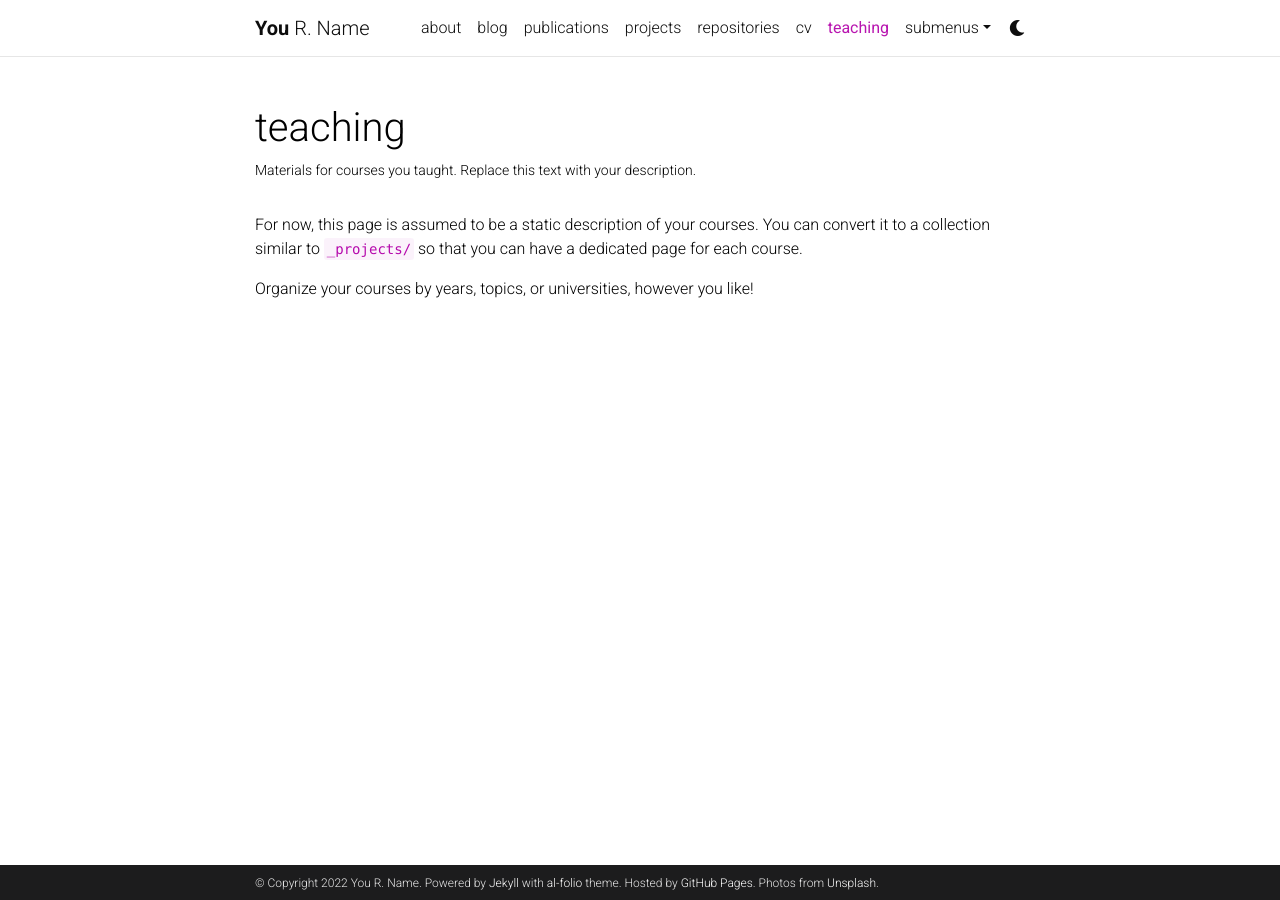
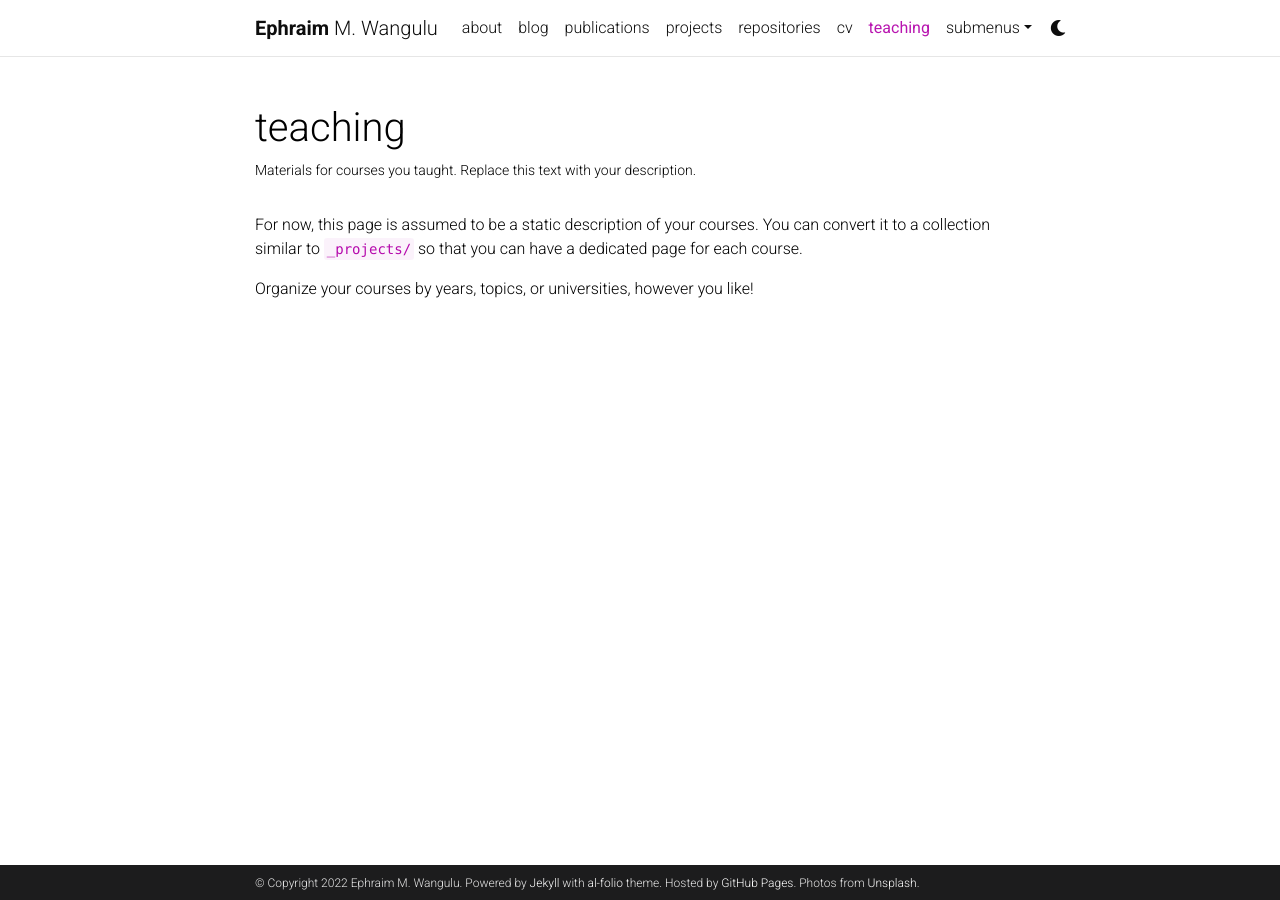
Before and after one commit to efuraimuJS/efuraimujs.github.io, a Jekyll site: the page built from _pages/teaching.md, in a window 1280 px wide. Built offline with Jekyll 4.4.1, drawn with Linux system fonts in a browser that asks for light colours; comment, search, counter and statistics services are not loaded; a style sheet for code colours, icons or effects is not loaded.

Commit message:
modifying _config file

```diff
--- a/_config.yml
+++ b/_config.yml
@@ -3,10 +3,10 @@
 # -----------------------------------------------------------------------------
 
 title: blank # the website title (if blank, full name will be used instead)
-first_name: You
-middle_name: R.
-last_name: Name
-email: you@example.com
+first_name: Ephraim
+middle_name: M.
+last_name: Wangulu
+email: efuraimu.js@gmail.com
 description: > # the ">" symbol means to ignore newlines until "footer_text:"
   A simple, whitespace theme for academics. Based on [*folio](https://github.com/bogoli/-folio) design.
 footer_text: >
@@ -18,8 +18,8 @@ keywords: jekyll, jekyll-theme, academic-website, portfolio-website  # add your
 lang: en # the language of your site (for example: en, fr, cn, ru, etc.)
 icon: ⚛️  # the emoji used as the favicon (alternatively, provide image name in /assets/img/)
 
-url: https://alshedivat.github.io # the base hostname & protocol for your site
-baseurl: /al-folio # the subpath of your site, e.g. /blog/
+url: https://efuraimujs.github.io # the base hostname & protocol for your site
+baseurl: / # the subpath of your site, e.g. /blog/
 last_updated: false # set to true if you want to display last updated in the footer
 impressum_path:  # set to path to include impressum link in the footer, use the same path as permalink in a page, helps to conform with EU GDPR
 
@@ -67,10 +67,10 @@ og_image: # The site-wide (default for all links) Open Graph preview image
 # Social integration
 # -----------------------------------------------------------------------------
 
-github_username: # your GitHub user name
+github_username: efuraimuJS
 gitlab_username: # your GitLab user name
 twitter_username: # your Twitter handle
-linkedin_username: # your LinkedIn user name
+linkedin_username: Ephraim (efuraimuJS) Wangulu
 scholar_userid: # your Google Scholar ID
 semanticscholar_id: # your Semantic Scholar ID
 orcid_id: # your ORCID ID
```
